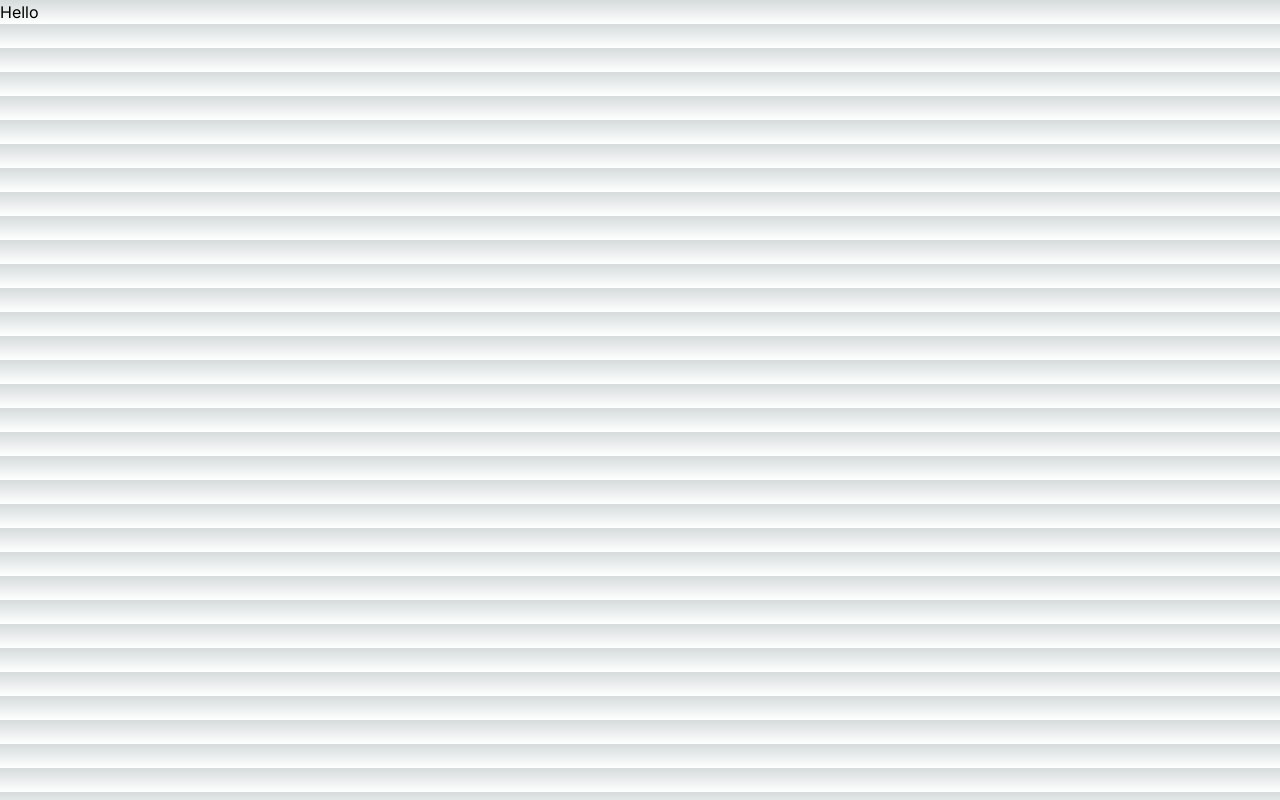
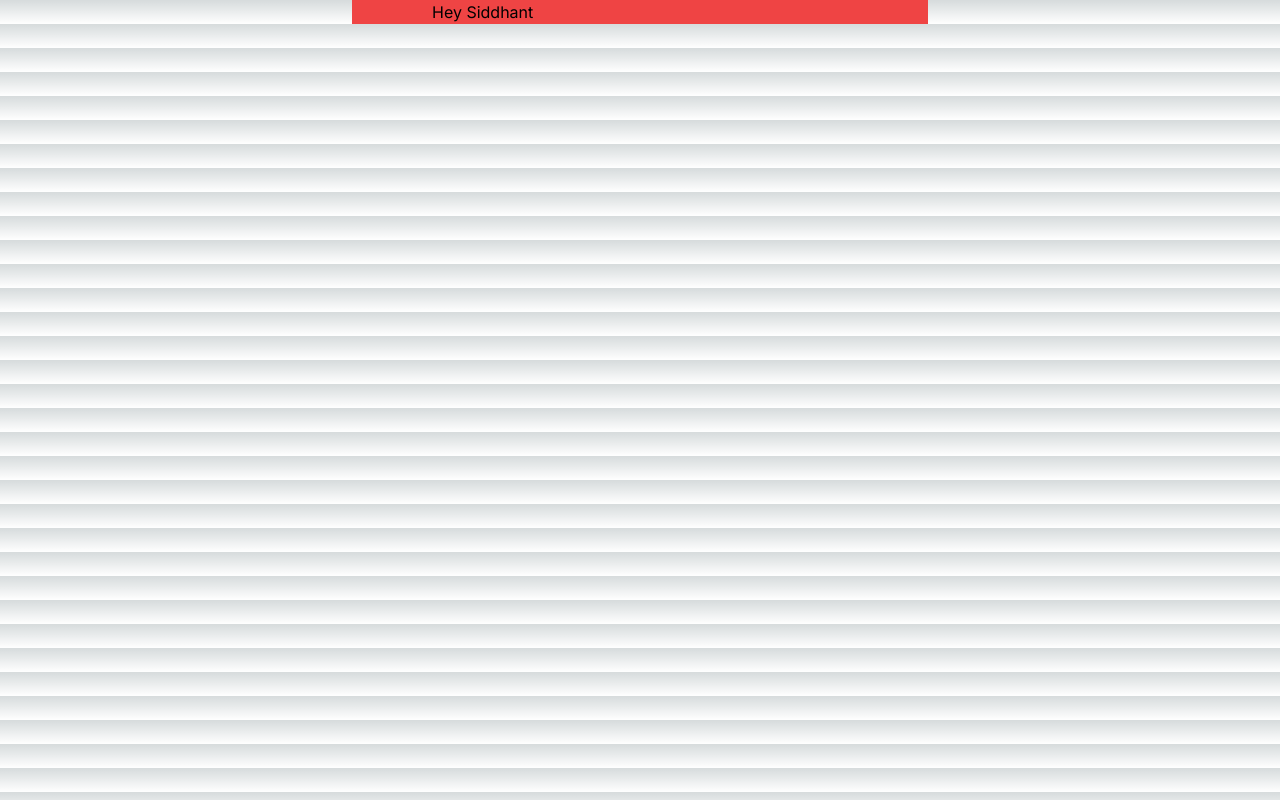
Before and after one commit to sidxh/doc-dialogue, a Next.js app: page / in a window 1280 px wide. Built offline with nearby package versions, Linux system fonts and the light colour scheme.

Commit message:
Added a MaxWidthWrapper and Tailwind Classname function

```diff
--- a/src/app/page.tsx
+++ b/src/app/page.tsx
@@ -1,9 +1,9 @@
-import Image from 'next/image'
+import MaxWidthWrapper from "@/components/MaxWidthWrapper";
 
 export default function Home() {
   return (
-    <div>
-      Hello
-    </div>
+    <MaxWidthWrapper classname="bg-red-500">
+      <div>Hey Siddhant</div>
+    </MaxWidthWrapper>
   )
 }
--- /dev/null
+++ b/src/components/MaxWidthWrapper.tsx
@@ -0,0 +1,17 @@
+import { cn } from '@/lib/utlis'
+
+const MaxWidthWrapper = ({
+    classname,
+    children
+} : {
+    classname?: string,
+    children: React.ReactNode
+}) => {
+    return (
+        <div className={cn('mx-auto w-full max-w-xl px-2.5 md:px-20', classname)}>
+            {children}
+        </div>
+    )
+}
+
+export default MaxWidthWrapper;
--- /dev/null
+++ b/src/lib/utlis.ts
@@ -0,0 +1,6 @@
+import clsx, { ClassValue } from 'clsx'
+import { twMerge } from 'tailwind-merge'
+
+export function cn(...inputs: ClassValue[]){
+    return twMerge(clsx(inputs))
+}
```
Also changed, not shown: package.json (+6 -4 lines), 2 other files (tests, documents, lock files or other folders).
